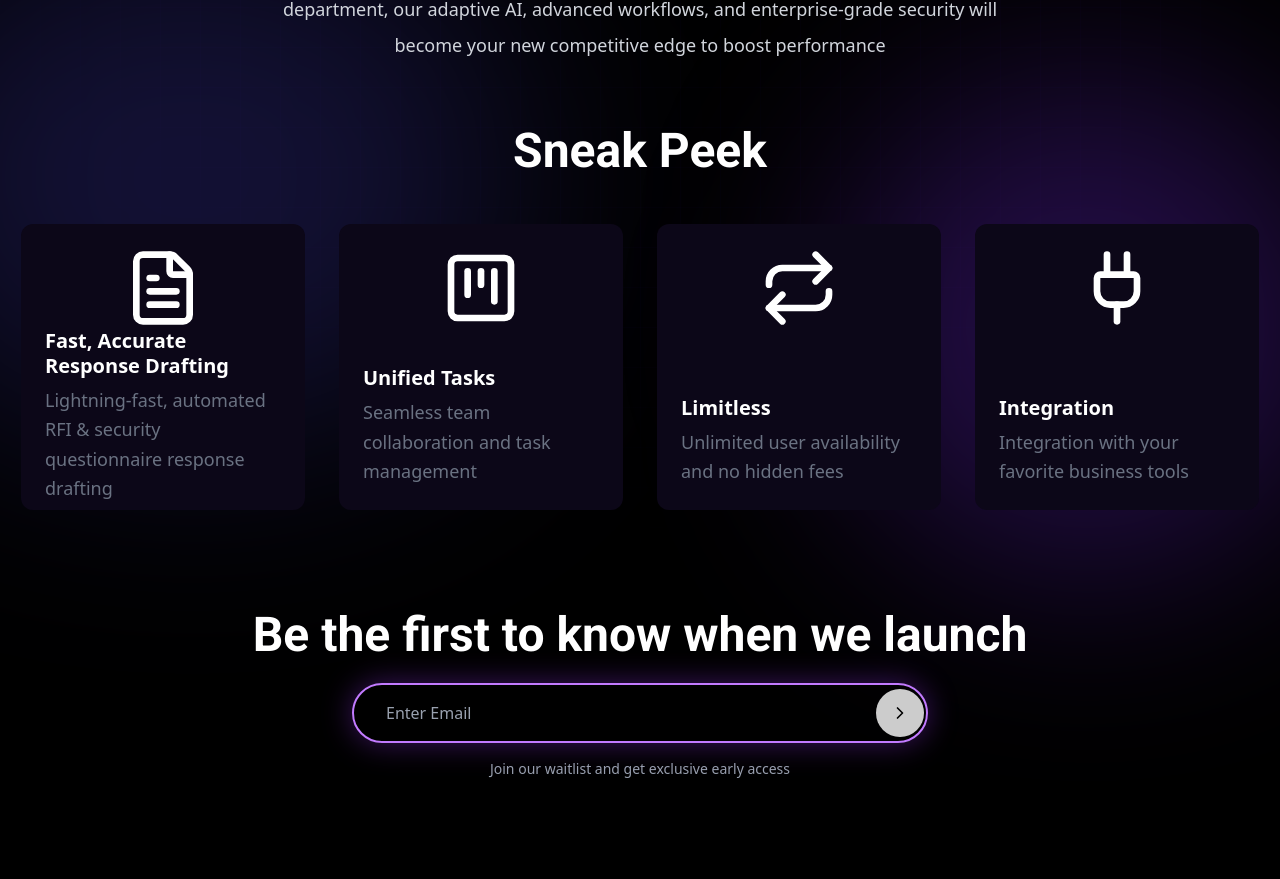
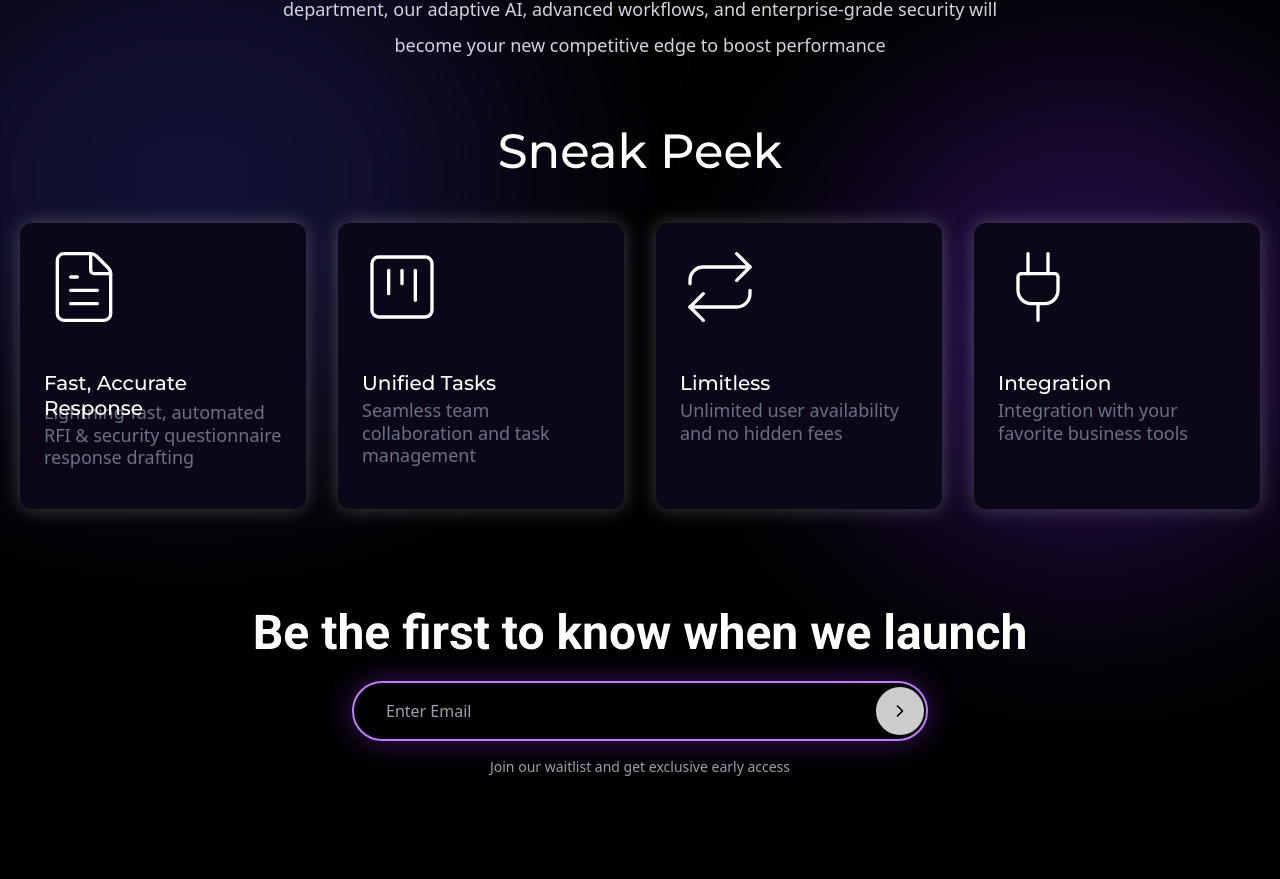
Before and after one commit to udayrshankar/Coming-Soon, a React (Vite) app: page / in a window 1280 px wide. Shown: the part 1073-1952 px from the top of the page. Built offline with nearby package versions, Linux system fonts and the light colour scheme; a web font is replaced by a local one.

Commit message:
Update SneakPeak.tsx

```diff
--- a/src/components/SneakPeak.tsx
+++ b/src/components/SneakPeak.tsx
@@ -3,8 +3,9 @@ import { FileText, KanbanSquare, Repeat, Plug } from "lucide-react";
 const features = [
   {
     icon: FileText,
-    title: "Fast, Accurate Response Drafting",
-    description: "Lightning-fast, automated RFI & security questionnaire response drafting",
+    title: "Fast, Accurate Response",
+    description:
+      "Lightning-fast, automated RFI & security questionnaire response drafting",
     gradient: "from-orange-400 via-yellow-400 to-orange-400",
     shadow: "shadow-orange-500/50",
   },
@@ -33,36 +34,46 @@ const features = [
 
 // --- Individual Card Component ---
 
-const FeatureCard = ({ icon: Icon, title, description, gradient }: { icon: React.ElementType; title: string; description: string; gradient: string; shadow: string }) => {
+const FeatureCard = ({
+  icon: Icon,
+  title,
+  description,
+  gradient,
+}: {
+  icon: React.ElementType;
+  title: string;
+  description: string;
+  gradient: string;
+  shadow: string;
+}) => {
   return (
     // 'aspect-square' enforces the square shape
-    <div className="group relative md:w-full w-80 aspect-square">
+    <div className="group relative md:w-full w-80 md:aspect-square">
+      {/* OUTER HOVER GLOW */}
+      <div
+        className={`pointer-events-none absolute inset-0 rounded-xl bg-linear-to-r ${gradient}
+                blur-xl opacity-0 transition-opacity duration-500 group-hover:opacity-100`}
+      />
 
-      {/* 1. THE SHADOW (GLOW) LAYER
-        - Uses absolute positioning behind the card.
-        - Has 'blur-xl' to make it look like a glow.
-        - 'opacity-0' by default, becomes visible ('opacity-100') on group-hover.
-      */}
-      <div
-        className={`absolute -inset-px rounded-xl bg-linear-to-r ${gradient} blur-xl opacity-0 transition-opacity duration-500 group-hover:opacity-100`}
-      ></div>
-
-      <div className="relative flex h-full flex-col justify-between rounded-xl bg-[#0c0718] p-6 m-px">
-
-        {/* Icon at the Top Left */}
-        <div className="w-full flex justify-center ">
-          <Icon className="h-20 w-20 text-white" />
+      {/* CARD */}
+      <div className="relative flex h-full flex-col rounded-xl bg-[#0c0718] p-6 shadow-[0_0_20px_rgba(255,255,255,0.25)]">
+        {/* Icon */}
+        <div className="w-full flex items-center h-20 mb-6">
+          <Icon className="h-20 w-20 text-white" strokeWidth={1} />
         </div>
 
-        {/* Text at the Bottom Left */}
-        <div className="flex flex-col gap-2">
-          <h3 className="text-xl font-bold text-white leading-tight">
-            {title}
-          </h3>
-          <p className="text-lg text-gray-500 font-medium leading-relaxed">
-            {description}
-          </p>
-        </div>
+        {/* Heading */}
+        <h3
+          className="text-xl font-bold text-white leading-tight translate-y-5 min-h-[3rem]"
+          style={{ fontFamily: "'Montserrat', sans-serif", fontWeight: 500 }}
+        >
+          {title}
+        </h3>
+
+        {/* Description */}
+        <p className="text-lg text-gray-500 font-medium leading-tight">
+          {description}
+        </p>
       </div>
     </div>
   );
@@ -75,7 +86,7 @@ const FeatureCards = () => {
     <div className="p-5 flex flex-col justify-center">
       <h2
         className="text-3xl md:text-4xl font-bold lg:text-5xl text-white text-center mb-12 mx-auto max-w-full"
-        style={{ fontFamily: "'Roboto', sans-serif" }}
+        style={{ fontFamily: "'Montserrat', sans-serif", fontWeight: "500" }}
       >
         Sneak Peek
       </h2>
```
